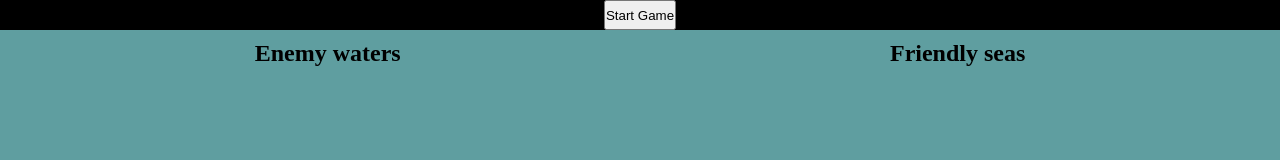
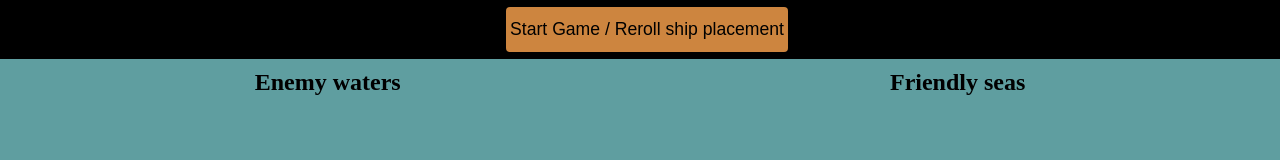
Before and after one commit to gniht/battleship, a website with bundled scripts: page index.html in a window 1280 px wide. Built offline with nearby package versions, Linux system fonts and the light colour scheme.

Commit message:
styling tweaks

```diff
--- a/index.css
+++ b/index.css
@@ -10,10 +10,11 @@
 }
 
 .menu {
+  padding: 7px;
   display: flex;
   justify-content: center;
   background-color: black;
-  height: 30px;
+  height: 45px;
   width: 100vw;
 }
 
@@ -25,7 +26,6 @@
   background-color: blue;
   width: 43px;
   height: 43px;
-
 }
 
 .enemy-grid {
@@ -34,6 +34,7 @@
   display: flex;
   flex-wrap: wrap;
 }
+
 .player-grid {
   width: 450px;
   height: 450px;
@@ -65,3 +66,15 @@
   justify-content: space-around;
   margin: 10px;
 }
+
+.start-btn {
+  border: none;
+  border-radius: 4px;
+  font-size: 1.1em;
+  padding: 4px;
+  background-color: peru;
+}
+
+.start-btn:hover {
+  background-color: pink;
+}
--- a/index.html
+++ b/index.html
@@ -10,7 +10,7 @@
 <body>
   <div class="ui">
     <div class="menu">
-      <button class="start-btn">Start Game</button>
+      <button class="start-btn">Start Game / Reroll ship placement</button>
     </div>
     <div class="headings">
       <h2 class="enemy-area-label">Enemy waters</h2>
```
